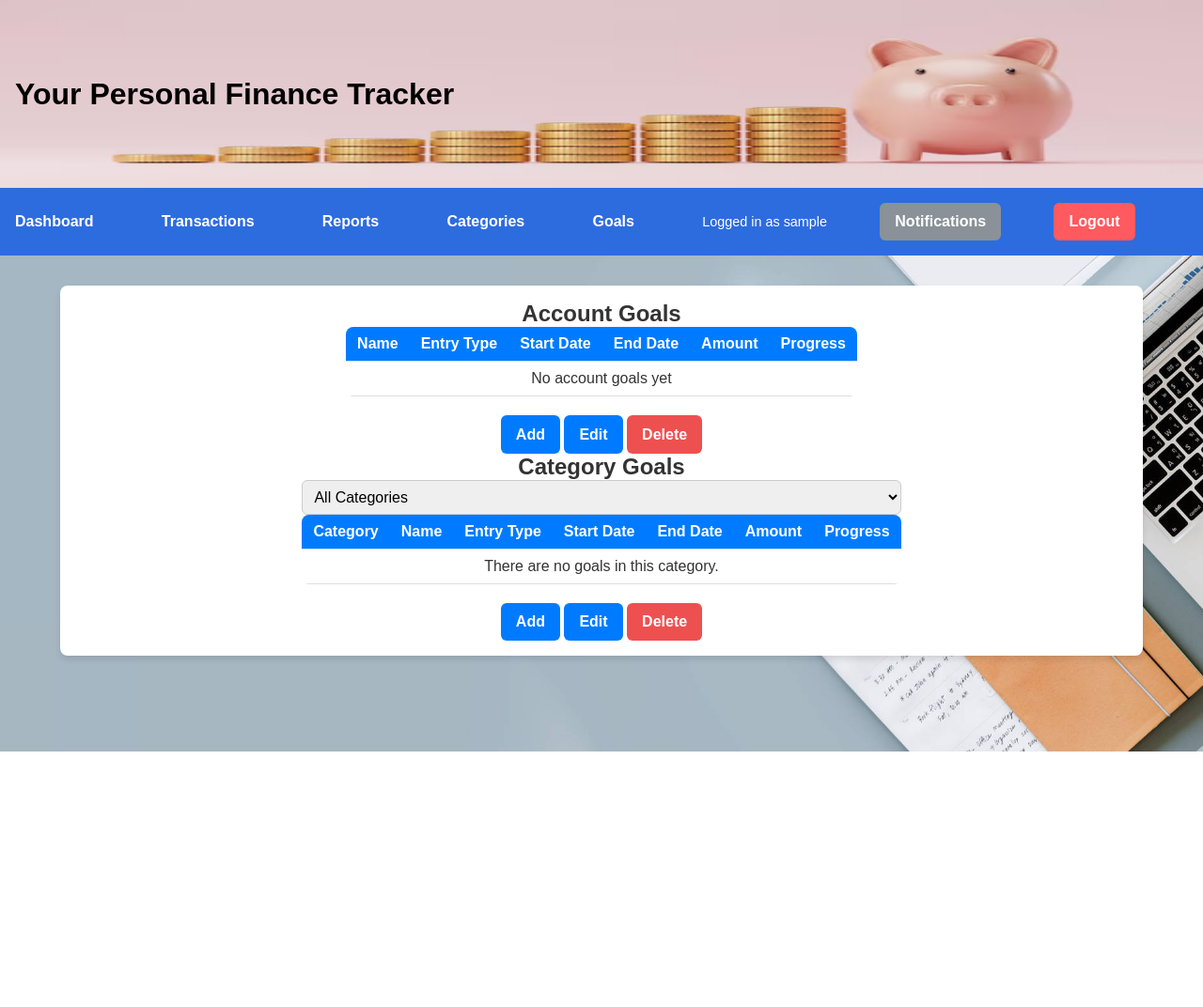
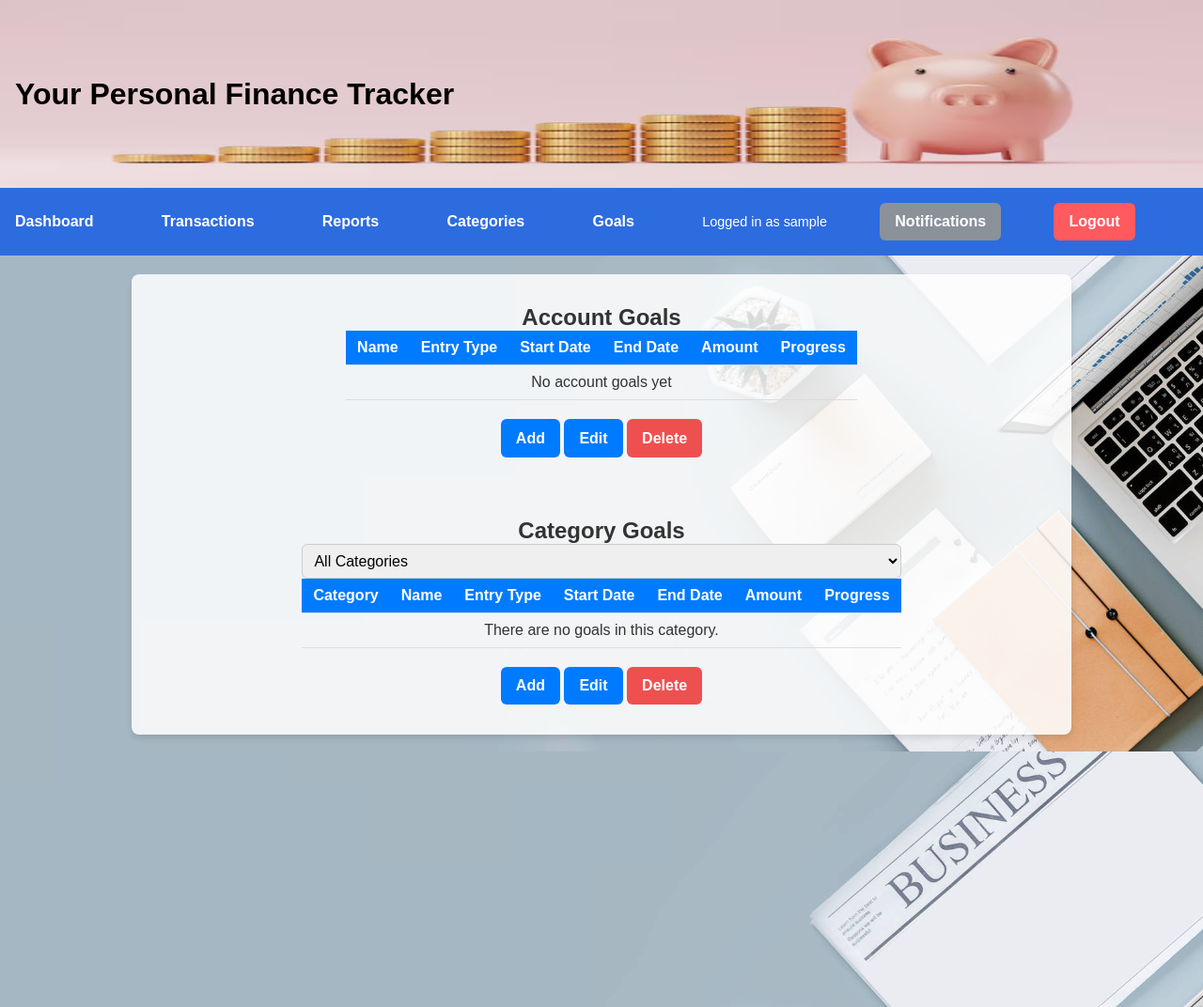
Before and after one commit to familycrest/personal-finance-tracker, a Django app: page /finances/goals/ in a window 1280 px wide. Shown: the whole page at 94% size. Before the commit the page ends 800 px from the top, so only its background shows below. Run offline with Django 5.2, Linux system fonts and the light colour scheme; the visitor is signed in with stand-in values (Sample User, id 1); data that the repository does not hold is empty.

Commit message:
reformat categories/goals CSS, layout

```diff
--- a/apps/finances/static/finances/css/goals.css
+++ b/apps/finances/static/finances/css/goals.css
@@ -1,19 +1,9 @@
-/* Main content area */
-main {
-    width: 90%;
-    margin: 2rem auto;
-    padding: 1rem;
-    background: #fff;
-    border-radius: 8px;
-    box-shadow: 0 4px 6px rgba(0,0,0,0.1);
-}
-
 /* Align the "Account Goals" and "Category Goals" tables */
 .goals-container {
   display: flex;
   justify-content: space-around;
   flex-wrap: wrap;
-    gap: 10%;
+  gap: 4em;
 }
 
 /* Center the headers for the goal tables horizontally within their <section> */
@@ -25,11 +15,12 @@ main {
 .goal-table {
   border-radius: 8px;
   border-spacing: 0;
-    overflow: hidden;
+  overflow: scroll;
 }
 
 /* Provide spacing between table cells and style row borders */
-th, td {
+th,
+td {
   padding: 10px;
   border-bottom: 1px solid #ddd;
   text-align: center;
@@ -37,7 +28,7 @@ th, td {
 
 /* Make goal table headers blue */
 .goal-table-header-row > th {
-  background: #007BFF;
+  background: #007bff;
   color: #fff;
 }
 
--- a/apps/finances/templates/finances/categories.html
+++ b/apps/finances/templates/finances/categories.html
@@ -4,7 +4,8 @@
     <link rel="stylesheet" href="{% static 'finances/css/categories.css' %}">
 {% endblock extra_head %}
 {% block content %}
-    <div class="categories-wrapper">
+    <div class="centered-body">
+        <div class="centered-main">
             <div class="header-row">
                 <h1>Your Categories</h1>
                 <button id="new-category-button" class="add-button">+ Add Category</button>
@@ -59,7 +60,6 @@
                     <p class="no-categories">No categories yet. Add one to get started!</p>
                 {% endfor %}
             </div>
-    </div>
             <!-- Popup Dialog for Add/Edit Category -->
             <dialog class="category-popup"
                     id="category-popup"
@@ -75,6 +75,8 @@
                     </div>
                 </form>
             </dialog>
+        </div>
+    </div>
 {% endblock content %}
 {% block extra_scripts %}
     <script src="{% static 'finances/js/categories.js' %}"></script>
--- a/apps/finances/templates/finances/goals.html
+++ b/apps/finances/templates/finances/goals.html
@@ -11,9 +11,9 @@
     <span id="delete-goals-url" data-url="{% url 'delete_goals' %}"></span>
 {% endblock extra_head %}
 {% block content %}
-    <!--Div for the goal tables-->
+    <div class="centered-body">
+        <div class="centered-main">
             <div class="goals-container">
-        <!--Account Goals table-->
                 <section class="goal-section acct-goal-section">
                     <h2>Account Goals</h2>
                     <table class="goal-table">
@@ -111,6 +111,8 @@
                     </div>
                 </section>
             </div>
+        </div>
+    </div>
     <dialog id="acct-goal-add-dialog"
             {% if acct_goal_add %}data-show-on-load="true"{% endif %}>
         <form method="post">
```
Also changed, not shown: apps/finances/static/finances/css/categories.css (+13 -12 lines). Lines whose indentation alone changed are shown as unchanged.
